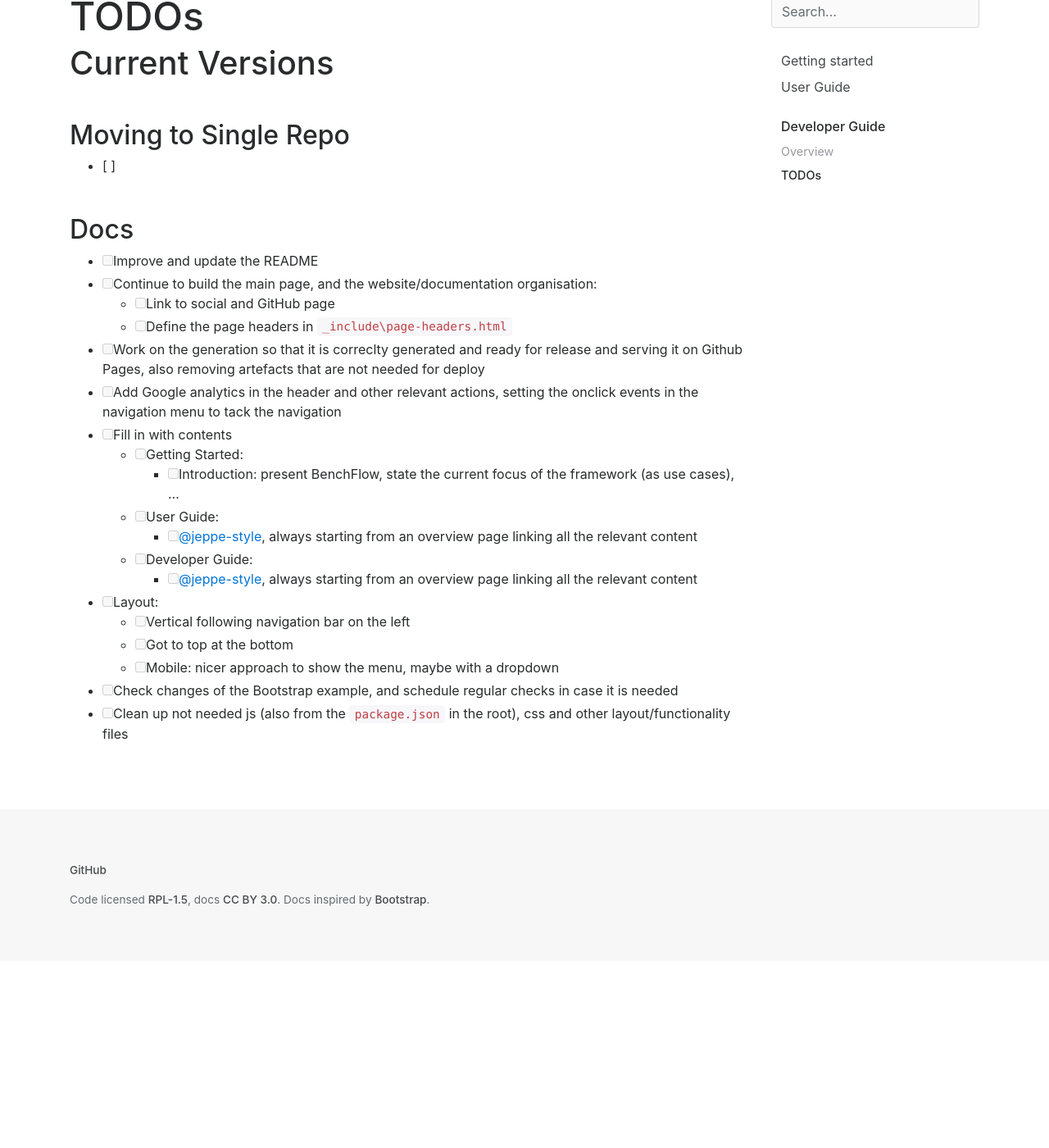
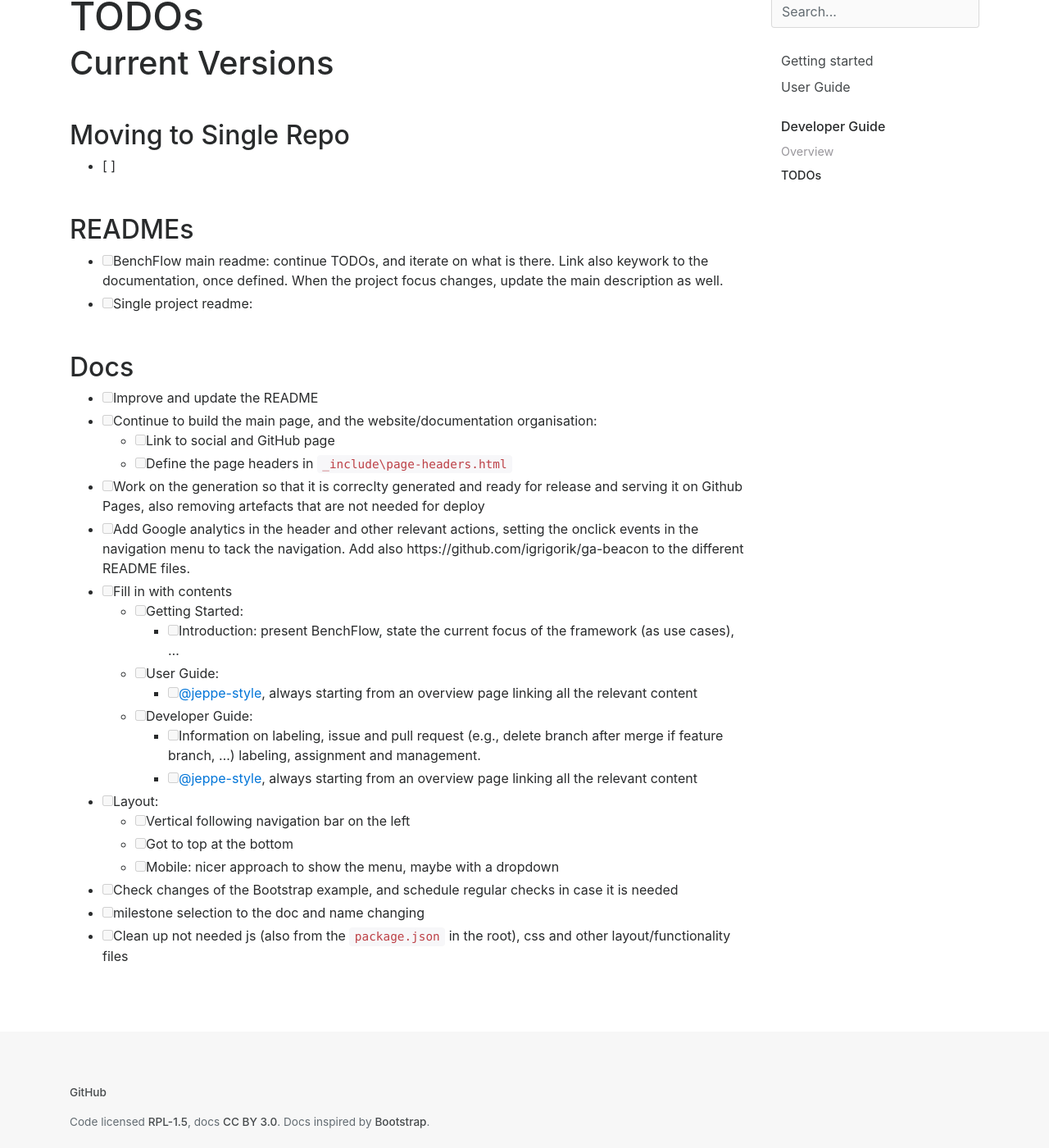
Before and after one commit to benchflow/benchflow, a Jekyll site: the page built from docs/developer-guide/todos.md, in a window 1280 px wide and 1400 px high, scrolled down 352 px. Shown: the whole window at 82% size. Built offline with Jekyll 4.4.1, drawn with Linux system fonts in a browser that asks for light colours; before the commit the page ends 1524 px from its top, so only the background shows below that.

Commit message:
Updates the TODOs for the README and the Docs

```diff
--- a/docs/developer-guide/todos.md
+++ b/docs/developer-guide/todos.md
@@ -12,6 +12,12 @@ group: developer-guide
 
 - [ ]
 
+
+## READMEs
+
+- [ ] BenchFlow main readme: continue TODOs, and iterate on what is there. Link also keywork to the documentation, once defined. When the project focus changes, update the main description as well.
+- [ ] Single project readme:
+
 ## Docs
 
 - [ ] Improve and update the README
@@ -19,17 +25,19 @@ group: developer-guide
     - [ ] Link to social and GitHub page
     - [ ] Define the page headers in `_include\page-headers.html`
 - [ ] Work on the generation so that it is correclty generated and ready for release and serving it on Github Pages, also removing artefacts that are not needed for deploy
-- [ ] Add Google analytics in the header and other relevant actions, setting the onclick events in the navigation menu to tack the navigation
+- [ ] Add Google analytics in the header and other relevant actions, setting the onclick events in the navigation menu to tack the navigation. Add also https://github.com/igrigorik/ga-beacon to the different README files.
 - [ ] Fill in with contents
     - [ ] Getting Started:
         - [ ] Introduction: present BenchFlow, state the current focus of the framework (as use cases), ...
     - [ ] User Guide:
         - [ ] [@jeppe-style](https://github.com/jeppe-style), always starting from an overview page linking all the relevant content
     - [ ] Developer Guide:
+        - [ ] Information on labeling, issue and pull request (e.g., delete branch after merge if feature branch, ...) labeling, assignment and management.
         - [ ] [@jeppe-style](https://github.com/jeppe-style), always starting from an overview page linking all the relevant content
 - [ ] Layout:
     - [ ] Vertical following navigation bar on the left
     - [ ] Got to top at the bottom
     - [ ] Mobile: nicer approach to show the menu, maybe with a dropdown
 - [ ] Check changes of the Bootstrap example, and schedule regular checks in case it is needed
+- [ ] milestone selection to the doc and name changing
 - [ ] Clean up not needed js (also from the `package.json` in the root), css and other layout/functionality files
```
